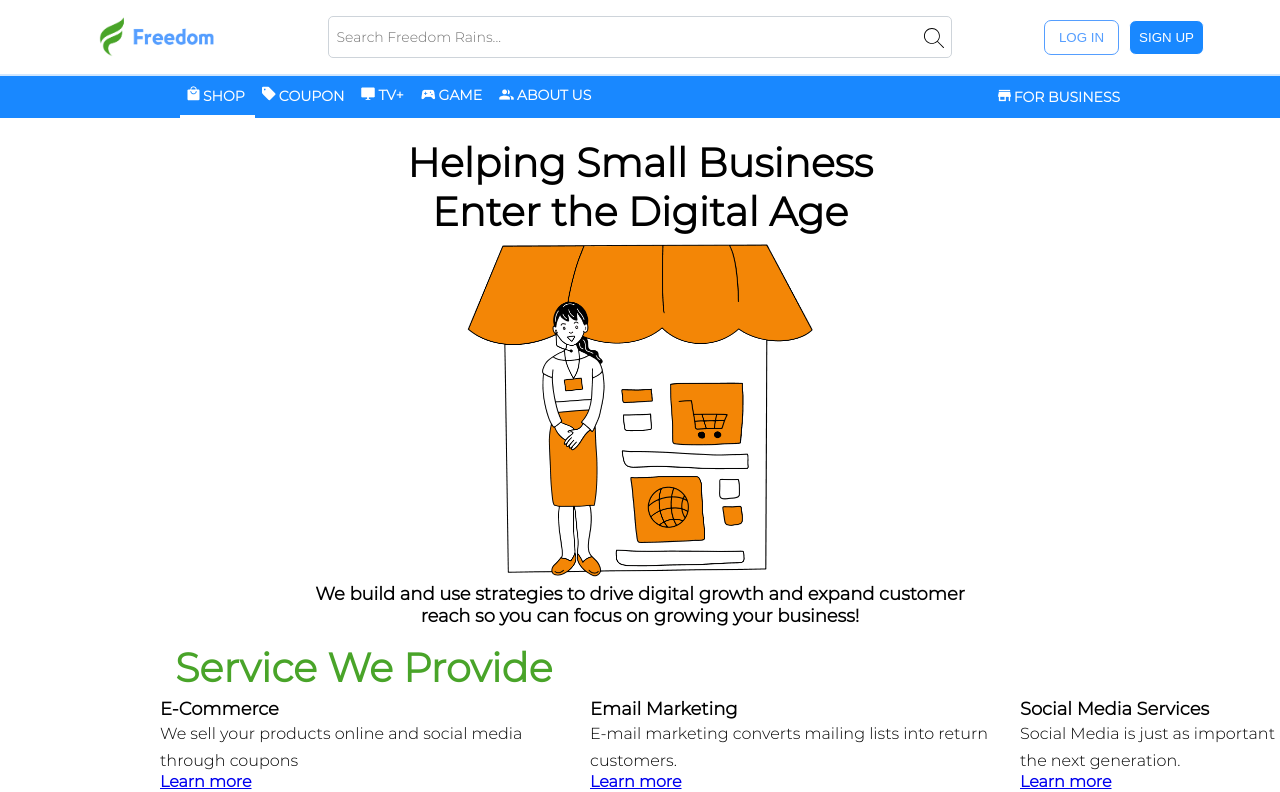
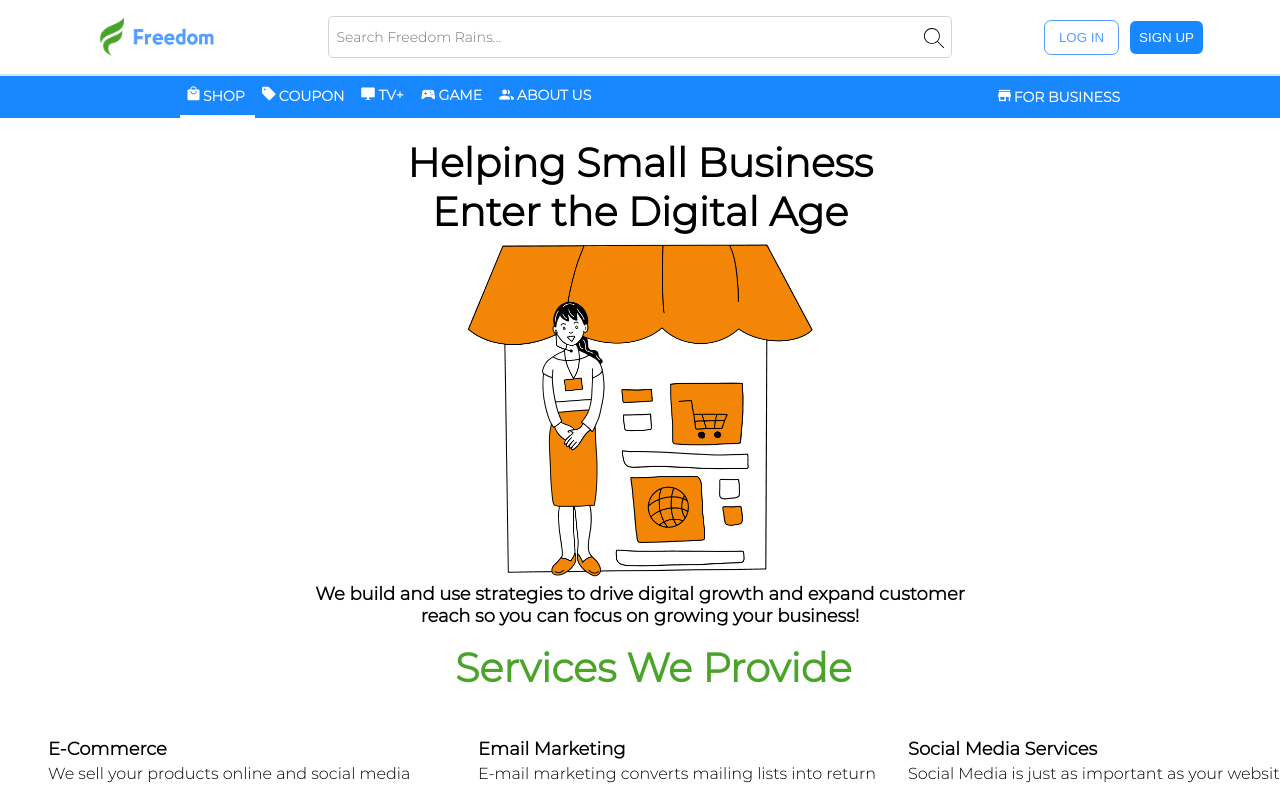
Before and after one commit to abstudios617/freedom-rains, a React (Create React App) app in the folder client/: page /team in a window 1280 px wide. Shown: the top 792 px of the page. Built offline with nearby package versions, Linux system fonts and the light colour scheme; no server answers; what use-ssr would draw is missing.

Commit message:
reposition services text, colors to center of page

```diff
--- a/client/src/pages/about-us/aboutUs.style.js
+++ b/client/src/pages/about-us/aboutUs.style.js
@@ -39,13 +39,16 @@ export const IntroductionDescription = styled.div`
 
 export const SectionTitle = styled.div`
   color: #49A429;
-  width: 380px;
+  width: 400px;
   height: 30px;
   font-family: 'Montserrat', sans-serif;
   font-style: normal;
   font-weight: 700;
   font-size: 40px;
   line-height: 30px;
+  margin: 0 auto;
+  margin-left: 7em;
+  padding-bottom: 1em;
 `;
 
 export const SectionTitleContainer = styled.div`
@@ -70,8 +73,8 @@ export const TotalContainer = styled.div`
   height: 180px;
   display: flex;
   flex-direction: row;
+  margin-left: -7em;
 `;
-
 
 export const ServiceTitle = styled.div`
   width: 450px;
@@ -352,17 +355,19 @@ export const ColorContainer = styled.div`
   display: flex;
   flex-direction: row;
   align-items: flex-start;
-  padding: 0px;
+  padding: 1px;
   gap: 43px;
   width: 1098px;
   height: 216px;
+  margin: 0 auto;
+  margin-left: -6em;
 `;
 
 export const CherryredColorBox = styled.div`
   display: flex;
   flex-direction: column;
   align-items: flex-start;
-  padding: 93px 25px 44px;
+  padding: 30px 25px 44px;
   gap: 10px;
   width: 185px;
   background-color: #F9193D;
@@ -373,7 +378,7 @@ export const MidnightblueColorBox = styled.div`
   display: flex;
   flex-direction: column;
   align-items: flex-start;
-  padding: 93px 25px 44px;
+  padding: 30px 25px 44px;
   gap: 10px;
   width: 185px;
   background-color: #14365B;
@@ -384,7 +389,7 @@ export const CapriblueColorBox = styled.div`
   display: flex;
   flex-direction: column;
   align-items: flex-start;
-  padding: 93px 25px 44px;
+  padding: 30px 25px 44px;
   gap: 10px;
   width: 185px;
   background-color: #2F7DA1;
@@ -395,7 +400,7 @@ export const LightturquoiseColorBox = styled.div`
   display: flex;
   flex-direction: column;
   align-items: flex-start;
-  padding: 93px 25px 44px;
+  padding: 30px 25px 44px;
   gap: 10px;
   width: 185px;
   background-color: #9ADCDB;
@@ -406,7 +411,7 @@ export const HoneydewColorBox = styled.div`
   display: flex;
   flex-direction: column;
   align-items: flex-start;
-  padding: 93px 25px 44px;
+  padding: 30px 25px 44px;
   gap: 10px;
   width: 185px;
   background-color: #EEFAEE;
--- a/client/src/pages/about-us/index.js
+++ b/client/src/pages/about-us/index.js
@@ -155,7 +155,7 @@ const AboutUs = () => {
       </IntroductionContainer>
 
       <SectionTitleContainer>
-        <SectionTitle>Service We Provide</SectionTitle>
+        <SectionTitle>Services We Provide</SectionTitle>
       </SectionTitleContainer>
       <TotalContainer>
         <ServiceTitle>
@@ -299,12 +299,12 @@ const AboutUs = () => {
           </ColorDescription>
         </CapriblueColorBox>
         <LightturquoiseColorBox>
-          <ColorTitle>
+          <BlackColorTitle>
             Light Turquoise
-          </ColorTitle>
-          <ColorDescription>
+          </BlackColorTitle>
+          <BlackColorDescription>
             Hex: #9ADCDB<br />Rgb: 154, 220, 219
-          </ColorDescription>
+          </BlackColorDescription>
         </LightturquoiseColorBox>
         <HoneydewColorBox>
           <BlackColorTitle>
```
